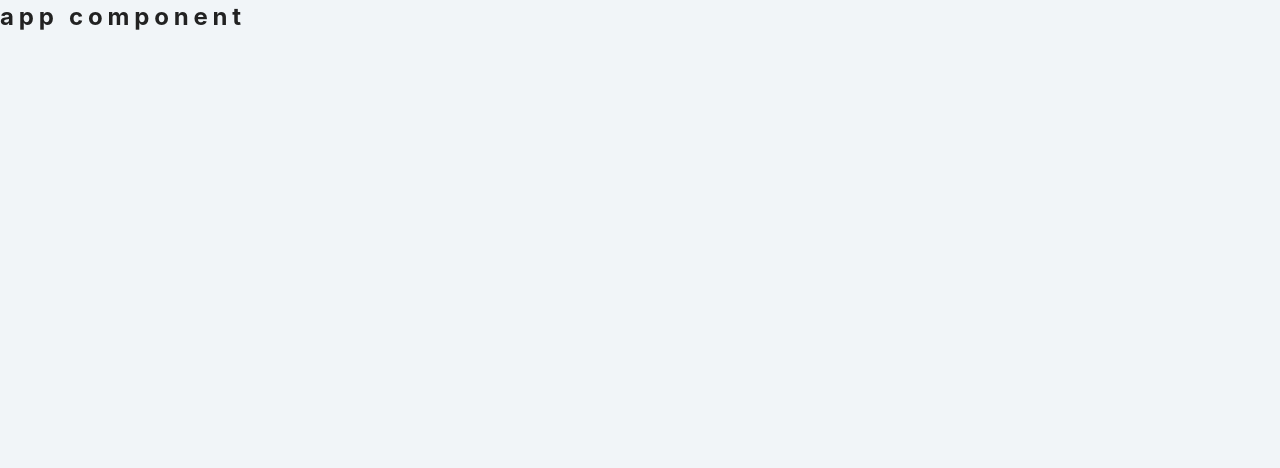
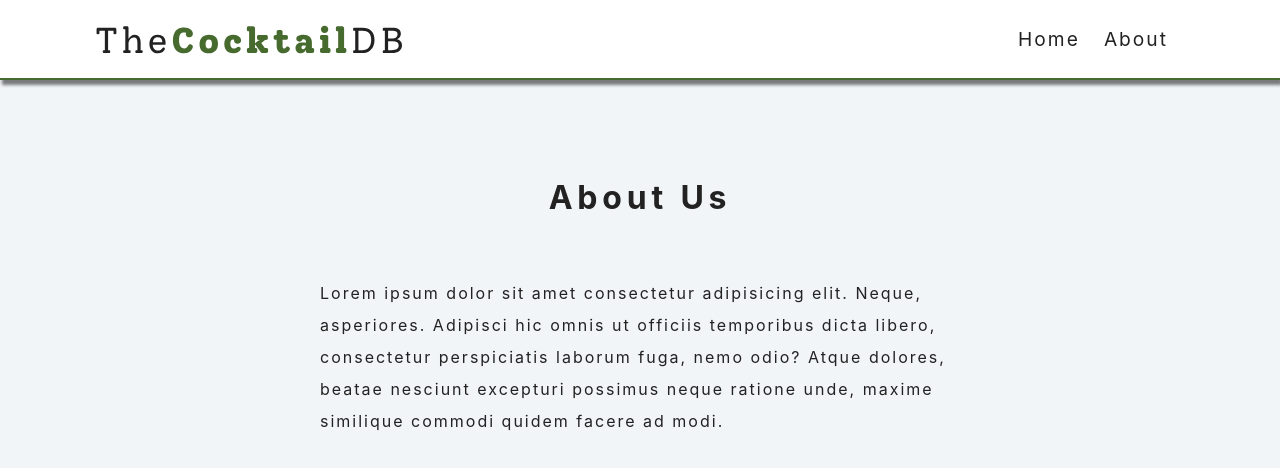
Before and after one commit to PiotrDrajewicz/Cocktails-App-2, a React (Create React App) app in the folder 15-cocktails/setup/: page /about in a window 1280 px wide. Shown: the top 468 px of the page. Built offline with nearby package versions, Linux system fonts and the light colour scheme.

Commit message:
added SharedNavbar

```diff
--- a/15-cocktails/setup/package.json
+++ b/15-cocktails/setup/package.json
@@ -8,7 +8,7 @@
     "@testing-library/user-event": "^7.2.1",
     "react": "^16.13.1",
     "react-dom": "^16.13.1",
-    "react-router-dom": "^5.2.0",
+    "react-router-dom": "^6.4.3",
     "react-scripts": "3.4.3"
   },
   "scripts": {
--- a/15-cocktails/setup/src/App.js
+++ b/15-cocktails/setup/src/App.js
@@ -1,18 +1,27 @@
-import React from 'react'
-import { BrowserRouter as Router, Route, Switch } from 'react-router-dom'
+import React from "react";
+import { BrowserRouter, Routes, Route } from "react-router-dom";
 // import pages
-import Home from './pages/Home'
-import About from './pages/About'
-import SingleCocktail from './pages/SingleCocktail'
-import Error from './pages/Error'
+import Home from "./pages/Home";
+import About from "./pages/About";
+import SingleCocktail from "./pages/SingleCocktail";
+import Error from "./pages/Error";
 // import components
-import Navbar from './components/Navbar'
+import Navbar from "./components/Navbar";
+import SharedNavbar from "./components/SharedNavbar";
 function App() {
   return (
-    <div>
-      <h2>app component</h2>
-    </div>
-  )
+    <BrowserRouter>
+      {/* <Navbar /> */}
+      <Routes>
+        <Route path="/" element={<SharedNavbar />}>
+          <Route index element={<Home />} />
+          <Route path="about" element={<About />} />
+          <Route path="cocktail/:id" element={<SingleCocktail />} />
+          <Route path="*" element={<Error />} />
+        </Route>
+      </Routes>
+    </BrowserRouter>
+  );
 }
 
-export default App
+export default App;
--- a/15-cocktails/setup/src/components/Navbar.js
+++ b/15-cocktails/setup/src/components/Navbar.js
@@ -1,13 +1,25 @@
-import React from 'react'
-import { Link } from 'react-router-dom'
-import logo from '../logo.svg'
+import React from "react";
+import { Link } from "react-router-dom";
+import logo from "../logo.svg";
 
 const Navbar = () => {
   return (
-    <div>
-      <h2>navbar component</h2>
-    </div>
-  )
-}
+    <nav className="navbar">
+      <div className="nav-center">
+        <Link to="/">
+          <img src={logo} alt="cocktail logo"></img>
+        </Link>
+        <ul className="nav-links">
+          <li>
+            <Link to="/">Home</Link>
+          </li>
+          <li>
+            <Link to="about">About</Link>
+          </li>
+        </ul>
+      </div>
+    </nav>
+  );
+};
 
-export default Navbar
+export default Navbar;
--- /dev/null
+++ b/15-cocktails/setup/src/components/SharedNavbar.js
@@ -0,0 +1,14 @@
+import React from "react";
+import Navbar from "./Navbar";
+import { Outlet } from "react-router-dom";
+
+const SharedNavbar = () => {
+  return (
+    <>
+      <Navbar />
+      <Outlet />
+    </>
+  );
+};
+
+export default SharedNavbar;
--- a/15-cocktails/setup/src/pages/About.js
+++ b/15-cocktails/setup/src/pages/About.js
@@ -1,11 +1,18 @@
-import React from 'react'
+import React from "react";
 
 const About = () => {
   return (
-    <div>
-      <h2>about page</h2>
-    </div>
-  )
-}
+    <section className="section about-section">
+      <h1 className="section-title">About us</h1>
+      <p>
+        Lorem ipsum dolor sit amet consectetur adipisicing elit. Neque,
+        asperiores. Adipisci hic omnis ut officiis temporibus dicta libero,
+        consectetur perspiciatis laborum fuga, nemo odio? Atque dolores, beatae
+        nesciunt excepturi possimus neque ratione unde, maxime similique commodi
+        quidem facere ad modi.
+      </p>
+    </section>
+  );
+};
 
-export default About
+export default About;
--- a/15-cocktails/setup/src/pages/Error.js
+++ b/15-cocktails/setup/src/pages/Error.js
@@ -1,12 +1,17 @@
-import React from 'react'
-import { Link } from 'react-router-dom'
+import React from "react";
+import { Link } from "react-router-dom";
 
 const Error = () => {
   return (
-    <div>
-      <h2>error page</h2>
-    </div>
-  )
-}
+    <section className="section error-page">
+      <div className="error-container">
+        <h1>Page not found</h1>
+        <Link to="/" className="btn btn-primary">
+          Back home
+        </Link>
+      </div>
+    </section>
+  );
+};
 
-export default Error
+export default Error;
```
Also changed, not shown: 15-cocktails/setup/src/context.js (+9 -9 lines), 1 other file (tests, documents, lock files or other folders).
